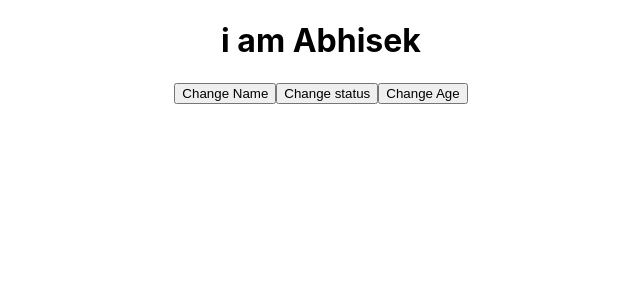
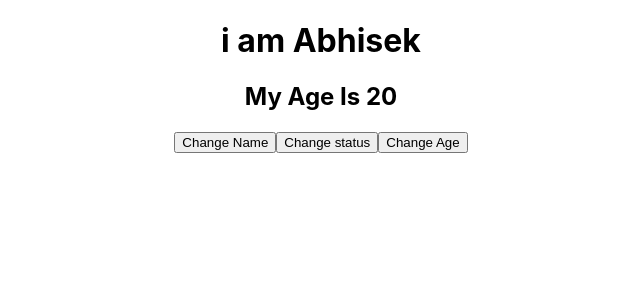
Before and after one commit to abhibis2050/Basic-Redux, a React (Create React App) app: page / in a window 1280 px wide. Shown: the top 300 px of the page, without its empty margins (319-959 px from the left). Built offline with nearby package versions, Linux system fonts and the light colour scheme.

Commit message:
Bio Data commit four

```diff
--- a/src/actions.js
+++ b/src/actions.js
@@ -12,12 +12,16 @@ import { createAction } from "@reduxjs/toolkit";
 
 export const updateStatusAction = createAction("UPDATE_STATUS");
 
+
+
 export const fetchName = () => {
   return async (dispatch) => {
 
     const res = await fetch("https://jsonplaceholder.typicode.com/users");
     const result = await res.json();
-    const name = result[0].name;
+    const name = result[4].name;
+// console.log(result);
+//     console.log(name);
     dispatch({ type: "UPDATE_NAME", payload: name });
 
   };
--- a/src/components/Profile.js
+++ b/src/components/Profile.js
@@ -5,6 +5,7 @@ import {updateStatusAction,fetchName} from  "../actions"
 
 const Profile = () => {
 const {name,age,status}=useSelector((state)=>state.user)
+
 const dispatch = useDispatch()
 
 
@@ -25,7 +26,7 @@ const updateName=async ()=>{
   return (
     <div>
       <h1>i am {name}</h1>
-      {/* <h2>My Age Is {age}</h2> */}
+      <h2>My Age Is {age}</h2>
       {/* <h2>I Am A  {status}</h2> */}
       <button onClick={()=>updateName()}>Change Name</button>
       <button onClick={()=>updateStatus("Designer")}>Change status</button>
```
